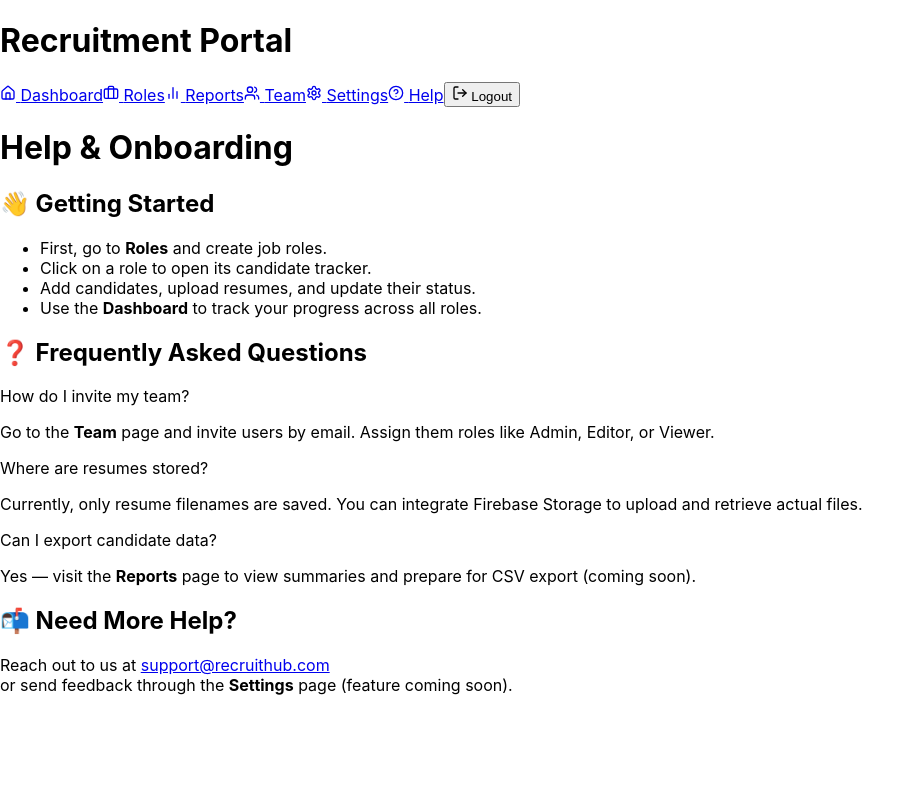
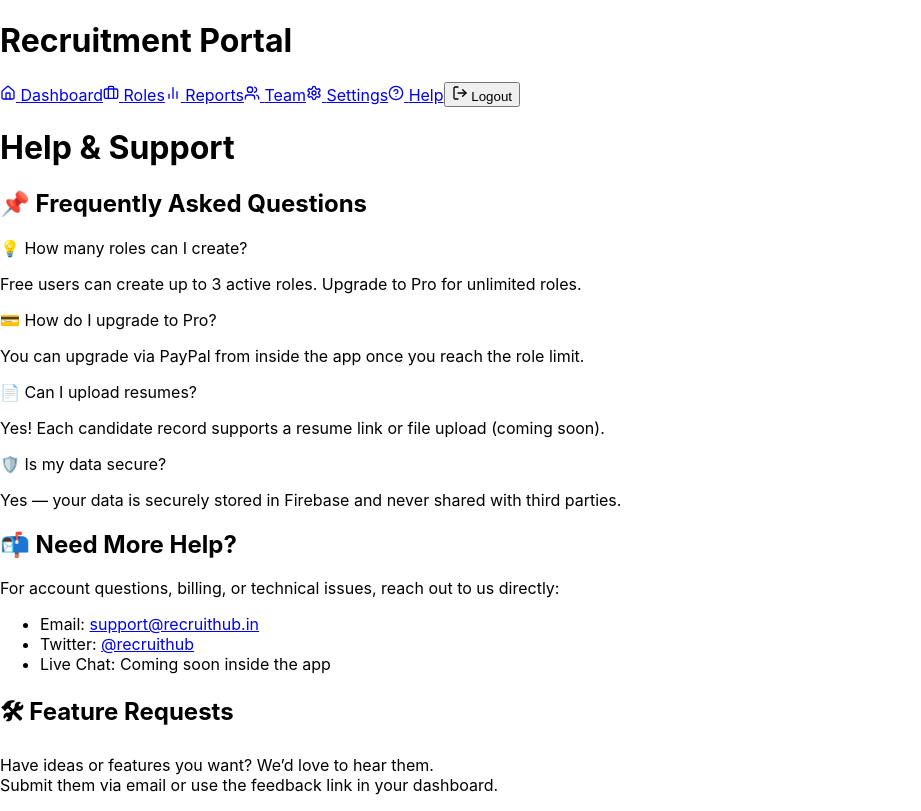
Before and after one commit to Azhar5567/recruitment-portal, a React (Create React App) app: page /help in a window 1280 px wide. Shown: the whole page, without its empty margins (0-921 px from the left). Built offline with nearby package versions, Linux system fonts and the light colour scheme.

Commit message:
Update role and help

```diff
--- a/src/pages/Help.jsx
+++ b/src/pages/Help.jsx
@@ -5,42 +5,49 @@ export default function Help() {
   return (
     <div className="min-h-screen bg-white text-gray-800">
       <Header />
-      <main className="max-w-4xl mx-auto px-4 py-10">
-        <h1 className="text-3xl font-bold mb-6">Help & Onboarding</h1>
+      <main className="max-w-3xl mx-auto px-6 py-12">
+        <h1 className="text-3xl font-bold mb-6 text-center text-indigo-600">Help & Support</h1>
 
         <section className="mb-10">
-          <h2 className="text-xl font-semibold mb-2">👋 Getting Started</h2>
-          <ul className="list-disc ml-6 space-y-2 text-sm">
-            <li>First, go to <strong>Roles</strong> and create job roles.</li>
-            <li>Click on a role to open its candidate tracker.</li>
-            <li>Add candidates, upload resumes, and update their status.</li>
-            <li>Use the <strong>Dashboard</strong> to track your progress across all roles.</li>
-          </ul>
-        </section>
-
-        <section className="mb-10">
-          <h2 className="text-xl font-semibold mb-2">❓ Frequently Asked Questions</h2>
-          <div className="space-y-4 text-sm">
+          <h2 className="text-xl font-semibold mb-2">📌 Frequently Asked Questions</h2>
+          <div className="space-y-4 text-sm text-gray-700">
             <div>
-              <p className="font-medium">How do I invite my team?</p>
-              <p>Go to the <strong>Team</strong> page and invite users by email. Assign them roles like Admin, Editor, or Viewer.</p>
+              <p className="font-medium">💡 How many roles can I create?</p>
+              <p>Free users can create up to 3 active roles. Upgrade to Pro for unlimited roles.</p>
             </div>
             <div>
-              <p className="font-medium">Where are resumes stored?</p>
-              <p>Currently, only resume filenames are saved. You can integrate Firebase Storage to upload and retrieve actual files.</p>
+              <p className="font-medium">💳 How do I upgrade to Pro?</p>
+              <p>You can upgrade via PayPal from inside the app once you reach the role limit.</p>
             </div>
             <div>
-              <p className="font-medium">Can I export candidate data?</p>
-              <p>Yes — visit the <strong>Reports</strong> page to view summaries and prepare for CSV export (coming soon).</p>
+              <p className="font-medium">📄 Can I upload resumes?</p>
+              <p>Yes! Each candidate record supports a resume link or file upload (coming soon).</p>
+            </div>
+            <div>
+              <p className="font-medium">🛡️ Is my data secure?</p>
+              <p>Yes — your data is securely stored in Firebase and never shared with third parties.</p>
             </div>
           </div>
         </section>
 
+        <section className="mb-10">
+          <h2 className="text-xl font-semibold mb-2">📬 Need More Help?</h2>
+          <p className="text-sm text-gray-700">
+            For account questions, billing, or technical issues, reach out to us directly:
+          </p>
+          <ul className="mt-2 text-sm text-gray-800 list-disc list-inside">
+            <li>Email: <a href="mailto:support@recruithub.in" className="text-indigo-600 underline">support@recruithub.in</a></li>
+            <li>Twitter: <a href="https://twitter.com/recruithub" className="text-indigo-600 underline" target="_blank" rel="noreferrer">@recruithub</a></li>
+            <li>Live Chat: Coming soon inside the app</li>
+          </ul>
+        </section>
+
         <section>
-          <h2 className="text-xl font-semibold mb-2">📬 Need More Help?</h2>
-          <p className="text-sm">
-            Reach out to us at <a href="mailto:support@recruithub.com" className="text-indigo-600 underline">support@recruithub.com</a><br />
-            or send feedback through the <strong>Settings</strong> page (feature coming soon).
+          <h2 className="text-xl font-semibold mb-2">🛠 Feature Requests</h2>
+          <p className="text-sm text-gray-700">
+            Have ideas or features you want? We’d love to hear them.
+            <br />
+            Submit them via email or use the feedback link in your dashboard.
           </p>
         </section>
       </main>
--- a/src/pages/Landing.jsx
+++ b/src/pages/Landing.jsx
@@ -6,11 +6,19 @@ export default function Landing() {
 
   return (
     <div className="min-h-screen bg-white flex flex-col text-gray-800">
+      {/* Header */}
       <header className="border-b px-6 py-4 flex justify-between items-center">
         <h1 className="text-xl font-bold text-indigo-600">Recruitment Portal</h1>
         <div className="space-x-4 text-sm">
-          <button onClick={() => navigate('/login')} className="text-indigo-600 hover:underline">Login</button>
           <button
+            type="button"
+            onClick={() => navigate('/login')}
+            className="text-indigo-600 hover:underline"
+          >
+            Login
+          </button>
+          <button
+            type="button"
             onClick={() => navigate('/login')}
             className="bg-indigo-600 hover:bg-indigo-700 text-white px-4 py-2 rounded"
           >
@@ -19,10 +27,12 @@ export default function Landing() {
         </div>
       </header>
 
+      {/* Hero Section */}
       <main className="flex-1 px-6 py-16 max-w-4xl mx-auto text-center">
         <h2 className="text-4xl font-bold mb-4">The Smartest Way to Hire</h2>
         <p className="text-lg text-gray-600 mb-8">
-          Manage job roles, track candidates, collaborate with your team, and hire faster — all in one powerful dashboard.
+          Manage job roles, track candidates, collaborate with your team, and hire faster —
+          all in one powerful dashboard.
         </p>
 
         <div className="flex flex-col sm:flex-row justify-center gap-4 mb-12">
@@ -56,6 +66,7 @@ export default function Landing() {
         </div>
       </main>
 
+      {/* Pricing Section */}
       <footer className="bg-gray-100 py-10 text-center text-sm text-gray-500">
         <h4 className="text-lg font-semibold mb-3">Pricing Plans</h4>
         <div className="max-w-xl mx-auto flex flex-col sm:flex-row justify-center gap-6 text-left">
```
